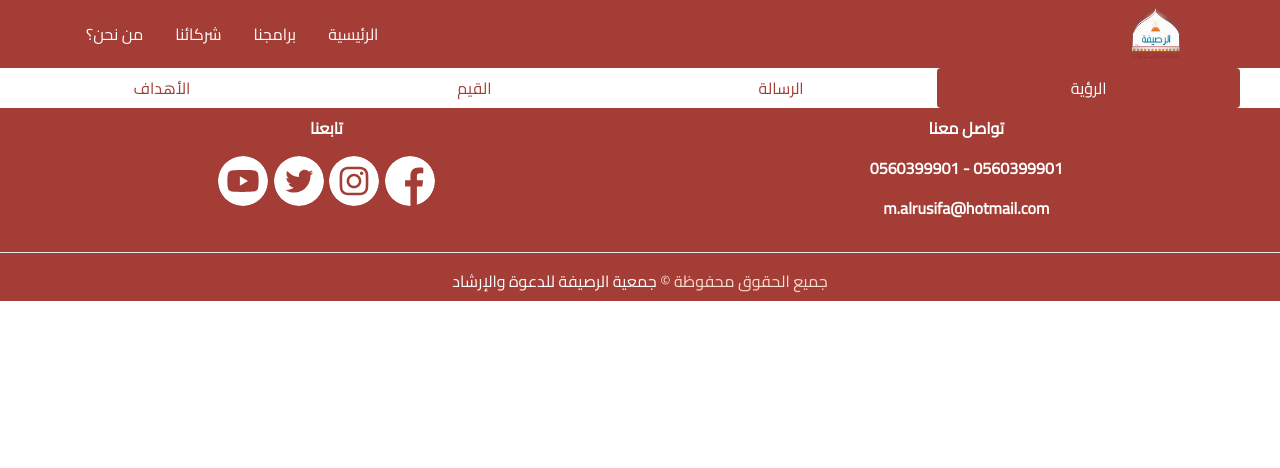
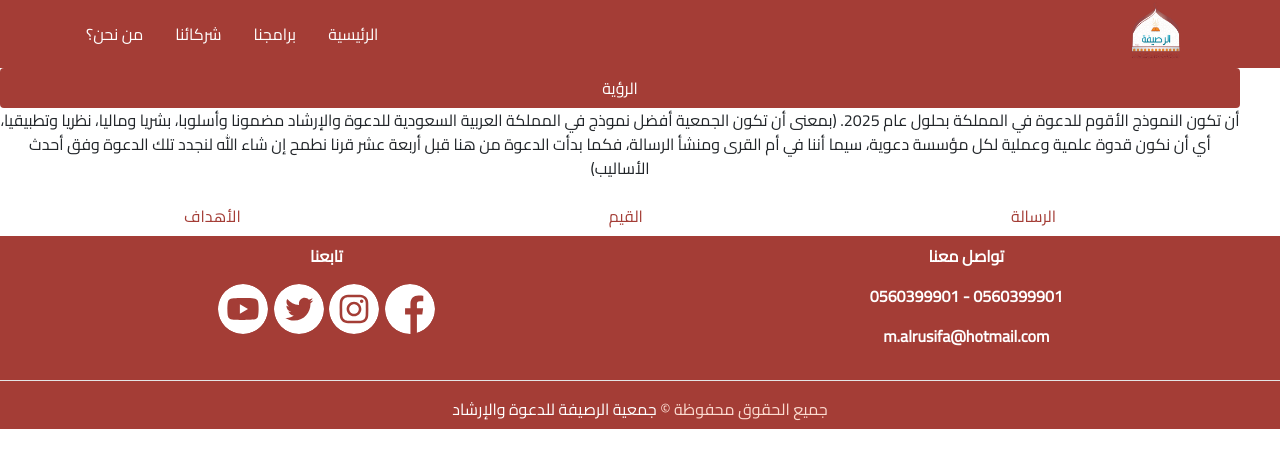
Before and after one commit to ho0o01419/Rusayfa, a plain HTML site: page من-نحن.html in a window 1280 px wide. Drawn offline with Linux system fonts and the light colour scheme.

Commit message:
Update من-نحن.html

```diff
--- a/من-نحن.html
+++ b/من-نحن.html
@@ -43,6 +43,9 @@
     <ul class="nav nav-pills nav-fill">
         <li class="nav-item">
             <a class="nav-link active" href="#">الرؤية</a>
+            <p>أن تكون النموذج الأقوم للدعوة في المملكة بحلول عام 2025.
+                (بمعنى أن تكون الجمعية أفضل نموذج في المملكة العربية السعودية للدعوة والإرشاد مضمونا وأسلوبا، بشریا ومالیا، نظریا وتطبیقیا، أي أن نكون قدوة علمیة وعملیة لكل مؤسسة دعویة، سیما أننا في أم القرى ومنشأ الرسالة، فكما بدأت الدعوة من هنا قبل أربعة عشر قرنا نطمح إن شاء الله لنجدد تلك الدعوة وفق أحدث الأساليب)
+                </p>
         </li>
         <li class="nav-item">
             <a class="nav-link " href="#">الرسالة</a>
```
